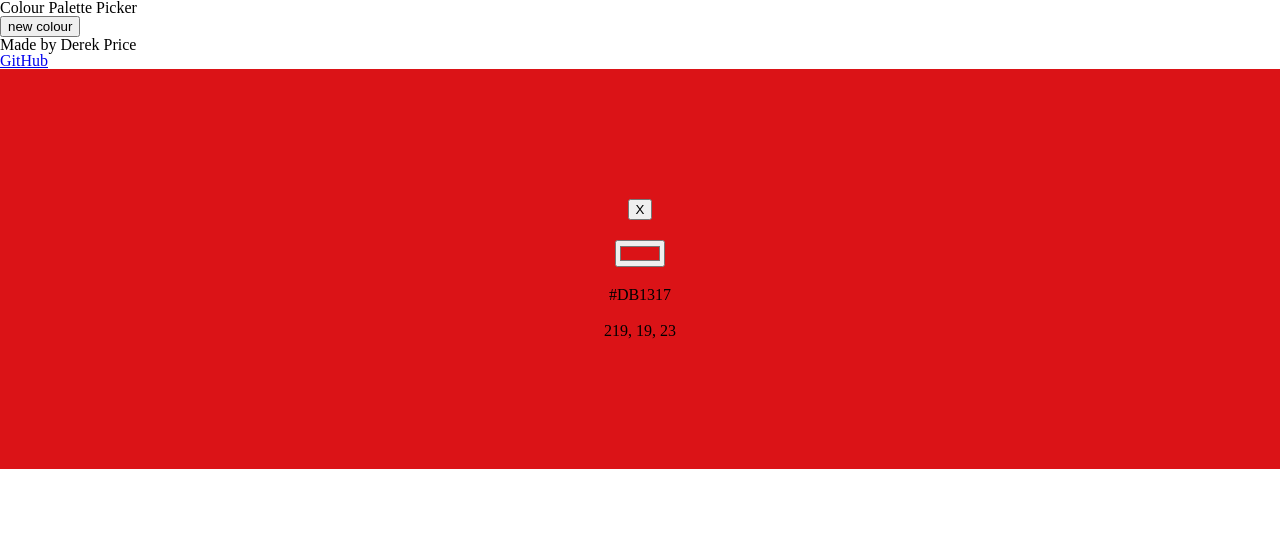
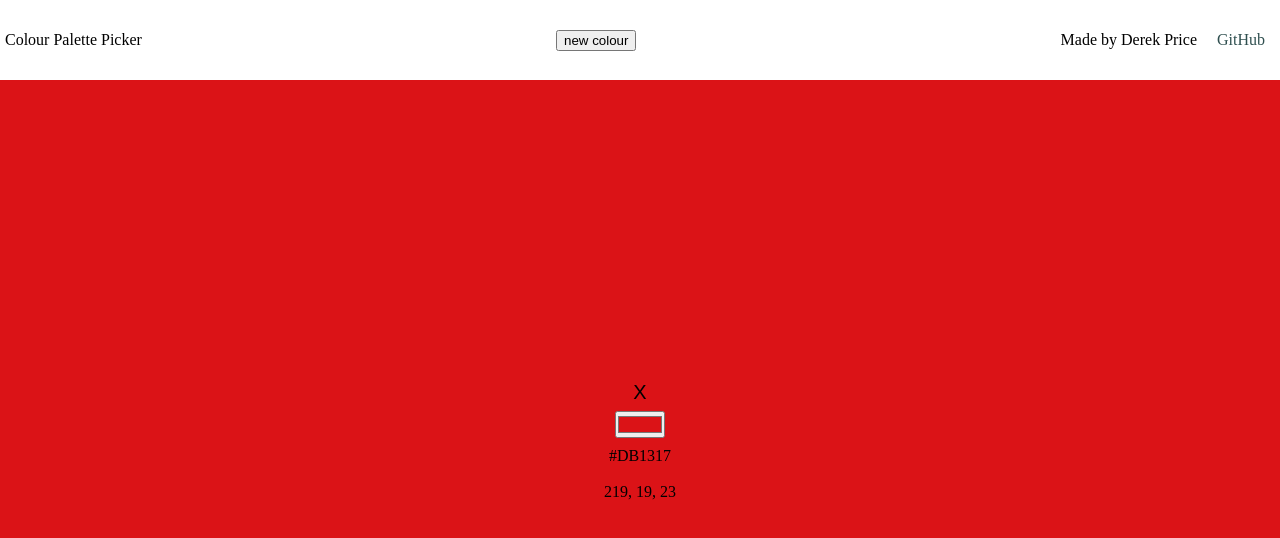
Before and after one commit to DerekPixel/colour-palette-picker, a React (Create React App) app: page / in a window 1280 px wide. Shown: the top 538 px of the page. Built offline with nearby package versions, Linux system fonts and the light colour scheme.

Commit message:
added things to make the page look nice lol

```diff
--- a/src/App.css
+++ b/src/App.css
@@ -51,14 +51,51 @@ box-sizing: border-box;
 }
 /*#endregion*/
 
-.app  {
+body {
   height: 100vh;
 }
+
+#root {
+  height: 100%;
+}
+
+.app {
+  height: 100%;
+}
+
+/*
+=========================================
+HEADER
+=========================================
+*/
+
+header {
+  align-items: center;
+  display: flex;
+  height: 10%;
+  justify-content: space-between;
+  padding: 5px;
+}
+
+.creds-div {
+  display: flex;
+}
+
+.cred {
+  margin: 0 10px;
+}
+
+/*
+=========================================
+MAIN
+=========================================
+*/
 
 .colours {
   display: grid;
   grid-template-columns: repeat(auto-fit, minmax(5px, 1fr));
-  grid-template-rows: 400px;
+  grid-template-rows: 100%;
+  height: 90%;
 }
 
 .colour-column {
@@ -66,9 +103,47 @@ box-sizing: border-box;
   display: flex;
   flex-direction: column;
   justify-content: center;
-  height: 100%;
 }
 
 .colour-column-item {
   margin: 10px 0;
 }
+
+.colour-column-item-input {
+  padding: 0;
+  margin: 0;
+}
+
+.btn-delete {
+  background-color: transparent;
+  border: none;
+  font-size: 20px;
+  height: 20px;
+  padding: 0;
+  width: 20px;
+}
+
+/*
+=========================================
+SOMETHING LOL
+=========================================
+*/
+
+.clickable {
+  cursor: pointer;
+}
+
+/*
+=========================================
+LINKS
+=========================================
+*/
+
+a {
+  color: darkslategray;
+  text-decoration: none;
+}
+
+a:visited {
+  color: darkslategray;
+}
```
